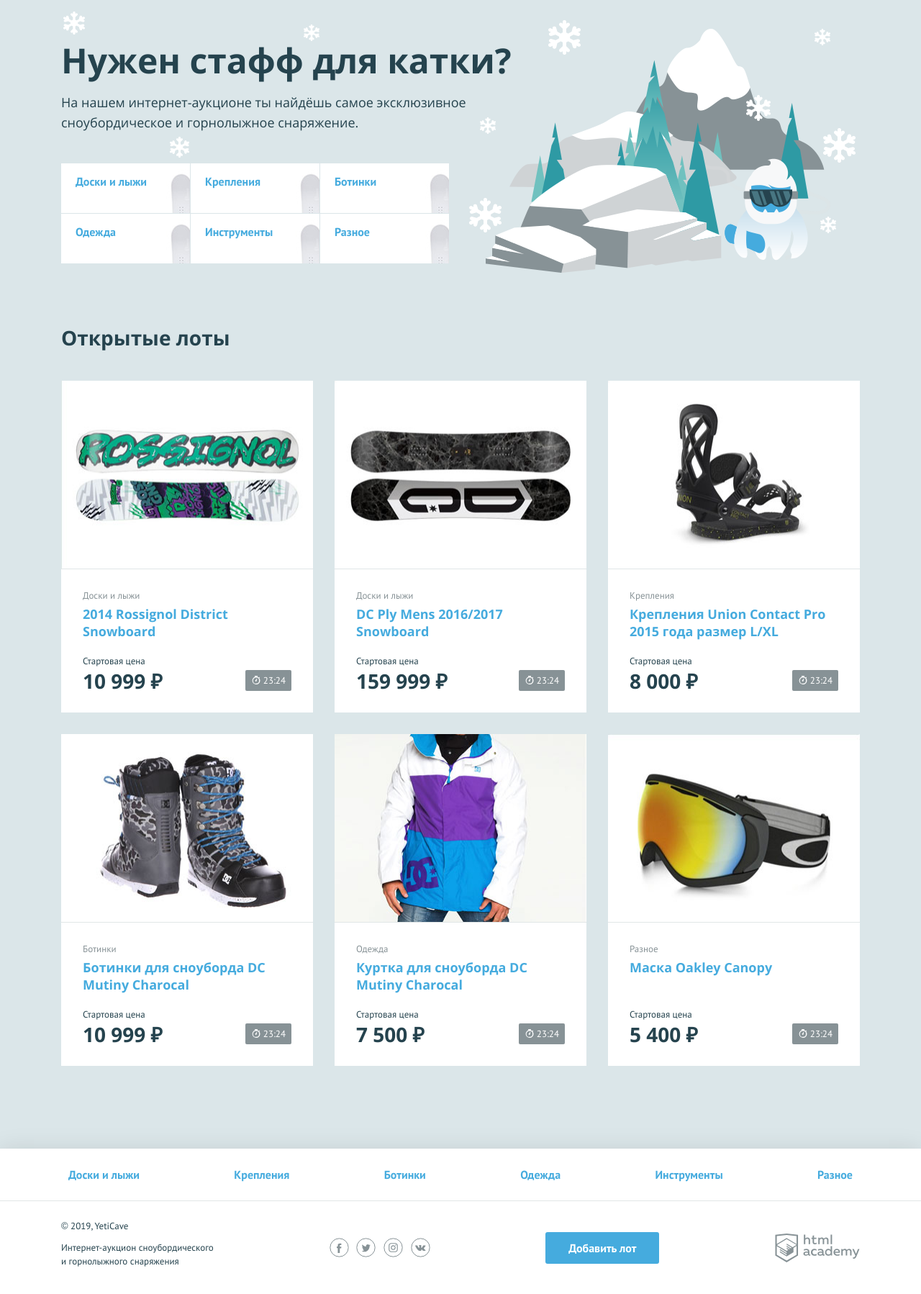
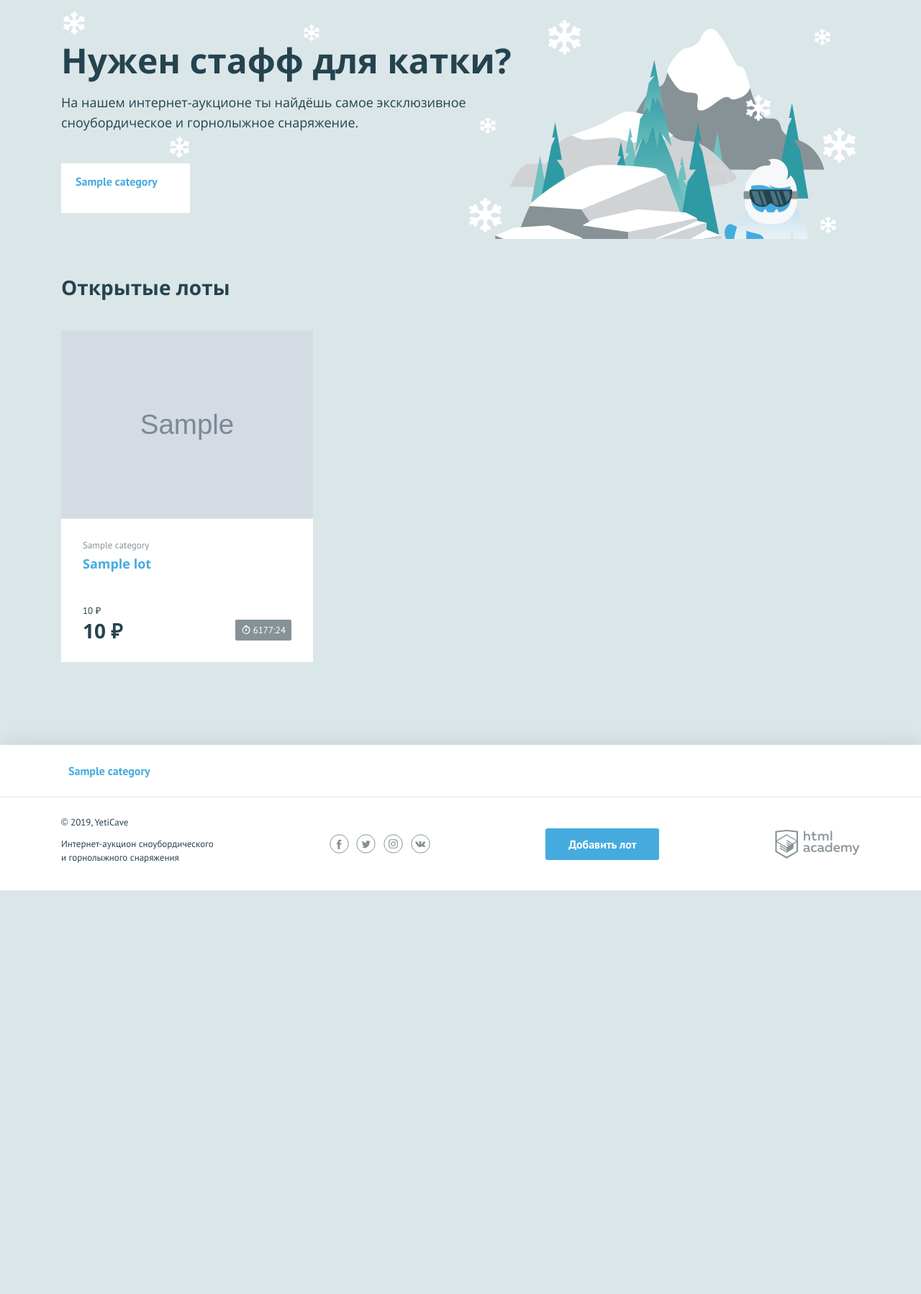
Before and after one commit to ArinaDan/951547-yeticave-9, a PHP site: page / in a window 1280 px wide. Shown: the part 107-1905 px from the top of the page at 72% size. After the commit the page ends 1344 px from the top, so only its background shows below. Run offline with PHP 8.4, Linux system fonts and the light colour scheme; tables that the repository leaves empty hold one stand-in row (values such as "Sample post").

Commit message:
m5-t1
Неправильности:
1. Не смогла настроить корректное отображение текущей цены (по условию иф). Какой бы оператор ни использовала, показывает или только начальную, или только конечную (как сейчас с 0).
2. По лоту маска у меня 2 ставки, но если без сортировки по group by, то добавляется такой же лот, но с другой ценой, а с сортировкой он показывает цену с первой ставкой, т.е. не максимальную. С какой стороны это вообще решается?

```diff
--- a/index.php
+++ b/index.php
@@ -6,50 +6,21 @@
 
 $user_name = 'Даниленко Арина'; // укажите здесь ваше имя
 
-$categories = ["Доски и лыжи", "Крепления", "Ботинки", "Одежда", "Инструменты", "Разное"];
+$con = mysqli_connect ('localhost', 'root', '', '951547-yeticave-9');
+mysqli_set_charset ($con, 'utf8');
 
-$lots = [
-        [
-            'title' => '2014 Rossignol District Snowboard',
-            'category' => 'Доски и лыжи',
-            'price' => 10999,
-            'image' => 'img/lot-1.jpg'
-        ],
-        [
-            'title' => 'DC Ply Mens 2016/2017 Snowboard',
-            'category' => 'Доски и лыжи',
-            'price' => 159999,
-            'image' => 'img/lot-2.jpg'
-        ],
-        [
-            'title' => 'Крепления Union Contact Pro 2015 года размер L/XL',
-            'category' => 'Крепления',
-            'price' => 8000,
-            'image' => 'img/lot-3.jpg'
-        ],
-        [
-            'title' => 'Ботинки для сноуборда DC Mutiny Charocal',
-            'category' => 'Ботинки',
-            'price' => 10999,
-            'image' => 'img/lot-4.jpg'
-        ],
-        [
-            'title' => 'Куртка для сноуборда DC Mutiny Charocal',
-            'category' => 'Одежда',
-            'price' => 7500,
-            'image' => 'img/lot-5.jpg'
-        ],
-        [
-            'title' => 'Маска Oakley Canopy',
-            'category' => ' Разное',
-            'price' => 5400,
-            'image' => 'img/lot-6.jpg'
-        ]
-    ];
+$sql_cat = "SELECT `name`, `code` FROM `categories`";
+$result_cat = mysqli_query($con, $sql_cat);
+$categories = mysqli_fetch_all($result_cat, MYSQLI_ASSOC);
+
+$sql_lot = "SELECT `title`, `lot_end`, `price_start`, `price`, `image`, `name` FROM `lots` LEFT JOIN `categories` ON `category` = `category_id` LEFT JOIN `bids` ON `lot_id` = `lot` GROUP BY `title` ORDER BY `lot_add` DESC";
+$result_lot = mysqli_query($con, $sql_lot);
+$lots = mysqli_fetch_all($result_lot, MYSQLI_ASSOC);
 
 $page_content = include_template('index.php', [
     'lots' => $lots,
     'categories' => $categories
+
 ]);
 $layout_content = include_template('layout.php', [
     'content' => $page_content,
--- a/shema.sql
+++ b/shema.sql
@@ -13,7 +13,8 @@
 );
 CREATE TABLE `categories` (
 `category_id` INT AUTO_INCREMENT PRIMARY KEY,
-`name` VARCHAR(64)
+`name` VARCHAR(64),
+`code` VARCHAR(255)
 );
 CREATE TABLE `lots` (
 `lot_id` INT AUTO_INCREMENT PRIMARY KEY,
--- a/templates/index.php
+++ b/templates/index.php
@@ -1,12 +1,12 @@
-    <section class="promo">
+<section class="promo">
         <h2 class="promo__title">Нужен стафф для катки?</h2>
         <p class="promo__text">На нашем интернет-аукционе ты найдёшь самое эксклюзивное сноубордическое и горнолыжное снаряжение.</p>
 
 
         <ul class="promo__list">
         <?php foreach ($categories as $category): ?>
-            <li class="promo__item promo__item--boards">
-                <a class="promo__link" href="pages/all-lots.html"><?= $category ?></a>
+            <li class="promo__item promo__item--<?= $category['code'] ?>">
+                <a class="promo__link" href="pages/all-lots.html"><?= $category['name'] ?></a>
         <?php endforeach; ?>
             </li>
         </ul>
@@ -22,7 +22,7 @@
                     <img src="<?= $lot['image'] ?>" width="350" height="260" alt="">
                 </div>
                 <div class="lot__info">
-                    <span class="lot__category"><?= $lot['category'] ?></span>
+                    <span class="lot__category"><?= $lot['name'] ?></span>
                     <h3 class="lot__title">
                         <a class="text-link" href="pages/lot.html">
                             <?= esc($lot['title']) ?>
@@ -30,11 +30,16 @@
                     </h3>
                     <div class="lot__state">
                         <div class="lot__rate">
-                            <span class="lot__amount">Стартовая цена</span>
+                            <span class="lot__amount"><?= price_format($lot['price_start']) ?></span>
+                            <?php if ('price' === NULL): ?>
+                            <span class="lot__cost"><?= price_format($lot['price_start']) ?></span>
+                            <?php else: ?>
                             <span class="lot__cost"><?= price_format($lot['price']) ?></span>
+                            <?php endif; ?>
+
                         </div>
-                        <div class="lot__timer timer" <?= add_lot_status_class('tomorrow') ?>>
-                            <?= get_formatted_lot_end('tomorrow') ?>
+                        <div class="lot__timer timer <?= add_lot_status_class('tomorrow') ?>">
+                            <?= get_formatted_lot_end($lot['lot_end']) ?>
                         </div>
                     </div>
                 </div>
--- a/templates/layout.php
+++ b/templates/layout.php
@@ -53,7 +53,7 @@
         <ul class="nav__list container">
             <?php foreach ($categories as $category): ?>
             <li class="nav__item">
-                <a href="pages/all-lots.html"><?= $category ?></a>
+                <a href="pages/all-lots.html"><?= $category['name'] ?></a>
             </li>
         <?php endforeach ?>
         </ul>
```
Also changed, not shown: queries.sql (+17 -17 lines).
